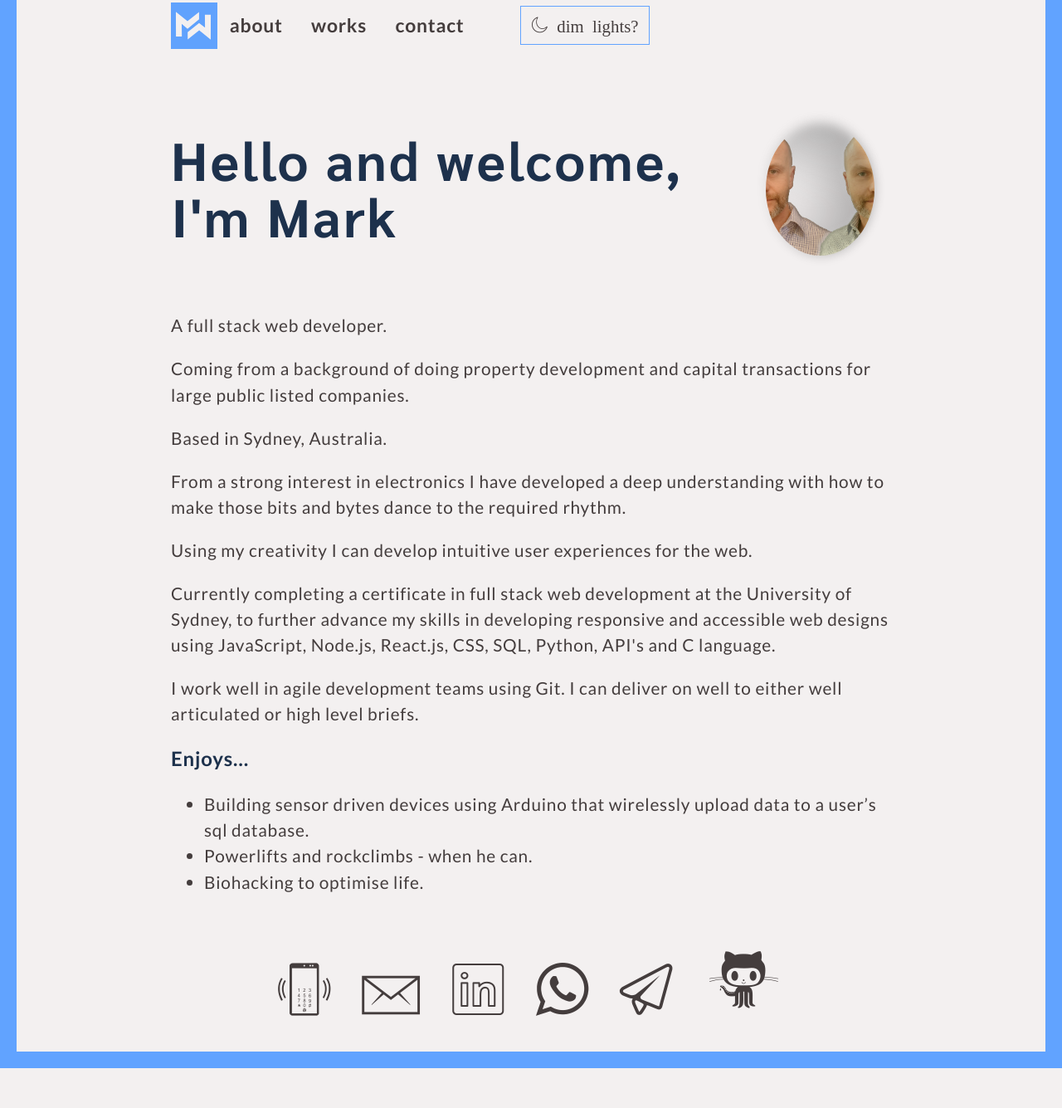
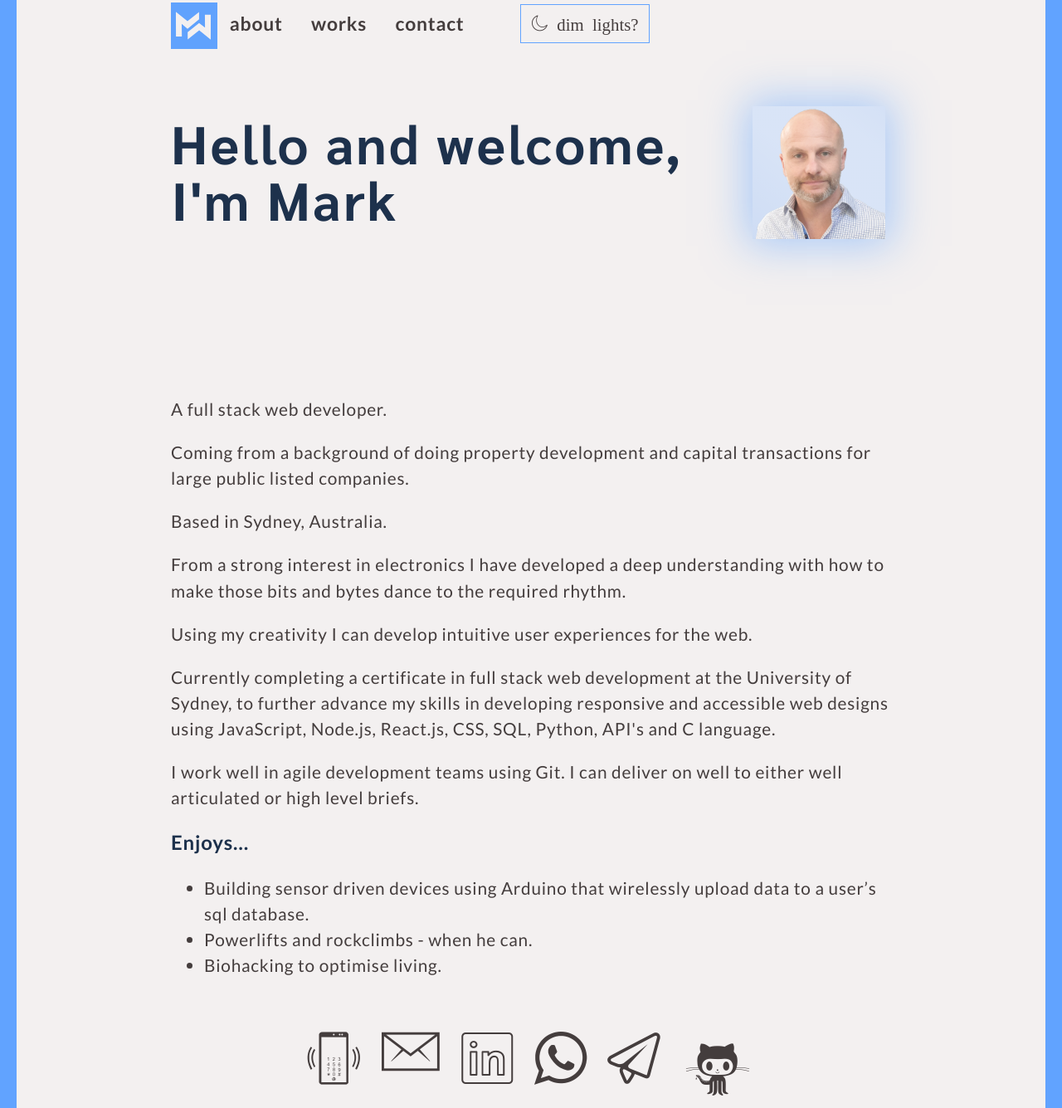
Before and after one commit to Mark33Mark/FSF-dev-portfolio-1, a plain HTML site: page index.html in a window 1280 px wide. Shown: the part 57-1392 px from the top of the page at 83% size. Before the commit the page ends 1344 px from the top, so only its background shows below. Drawn offline with Linux system fonts and the light colour scheme; no server answers; files whose address does not match are found by name.

Commit message:
Restyled a lot of the elements. Removed the weird portrait pic effect, I didn't like it from the start.  Replaced with a cool effect that has my head following the mouse.

```diff
--- a/css/style.css
+++ b/css/style.css
@@ -492,7 +492,7 @@ dd a {
 
 .b-site-header {
   display: flex;
-  align-items: flex-end;
+  align-items: center;
 }
 
 .contact-header, .works-header{
@@ -509,6 +509,7 @@ dd a {
   z-index: 1;
   display: flex;
   flex-flow: row nowrap;
+  align-items: center;
   justify-content: space-around;
   box-shadow: 0 -1px 10px 3px rgba(68, 61, 61, 0.3);
 }
@@ -556,13 +557,14 @@ dd a {
  *  Base settings
  * ================================================================================ */
 
- .hide-me{
+.hide-me{
   display: none;
 }
 
 .animate-fading {
   animation: fading 10s infinite;
 }
+
 @keyframes fading {
   0% {
     opacity: 0;
@@ -573,6 +575,18 @@ dd a {
   100% {
     opacity: 0;
   }
+}
+
+#b-quote-me{
+  height: 7.5rem;
+}
+
+.b-vertical-centre{
+  margin: 0;
+  position: relative;
+  top: 50%;
+  -ms-transform: translateY(-50%);
+  transform: translateY(-50%);
 }
 
 .b-intro{
@@ -652,9 +666,11 @@ dd a {
   color: var(--button-hover);
 }
 
-.b-social__container {
+.b-social-network {
   display: flex;
   justify-content: center;
+  flex-wrap: wrap;
+  margin-top: 4rem;
 }
 
 .b-social__type {
@@ -677,6 +693,12 @@ dd a {
 .b-tag {
   display: inline-block;
   margin-right: 1rem;
+}
+
+.b-contact-icons{
+  display: inline-block;
+  margin: 0 0.75rem;
+  font-size: 4rem;
 }
 
 .b-tag:before {
@@ -728,241 +750,56 @@ dd a {
   font-size: 1rem;
 }
 
+
 /* ---------------------------------------------------------------
- * Sphere animation
+ * Mouse effect animation
+ * https://www.creativebloq.com/inspiration/css-animation-examples
  * --------------------------------------------------------------- */
 
-.ball {
-  flex: 0 1 100%;
-  display: inline-block;
+.mouse-movement {
+  display: flex;
+  align-items: center;
+  justify-content: center;
+  height: 10rem;
   width: 100%;
-  height: 100%;
-  margin: 0;
-  border-radius: 50%;
-  position: relative;
-  background: url(../img/myPortrait_bubbleBoy2.png);
-  background-size: auto 100%;
-
-  -webkit-animation: move-map 90s infinite linear;
-  -moz-animation: move-map 90s infinite linear;
-  -o-animation: move-map 90s infinite linear;
-  -ms-animation: move-map 90s infinite linear;
-  animation: move-map 90s infinite linear;
 }
 
-.ball:hover{
-  animation-direction: reverse;
+.perspective-container {
+  perspective: 800px;
 }
 
-.ball:before {
+.card {
+  background-color: rgba(100, 165, 255, 0.265);
+  box-shadow: 0 0 3rem 0.5rem rgba(100,165,255,.5);
+  position: relative;
+  height: 10rem;
+  width: 10rem;
+  overflow: hidden; /* contains image sheen to image only */
+  --sheenX: 0;      /* Set in the JavaScript */
+  --sheenY: 0;
+}
+
+.card img{
+  height: 100%;
+  width: 100%;
+}
+
+.card::after {
   content: "";
   position: absolute;
-
-  background: radial-gradient(circle at top, white, rgba(255, 255, 255, 0) 58%);
-  border-radius: 50%;
-
-  top: 0%;
-  left: 0%;
-  opacity: 0.6;
-  height: 100%;
-  width: 100%;
-
-  filter: blur(0.4rem);
-  -webkit-filter: blur(0.4rem);
-  box-shadow: -40px 10px 70px 10px rgba(0,0,0,0.5) inset;
-  z-index: 2;
-}
-
-.ball:after {
-  display: none;
-  content: "";
-  position: absolute;
-  width: 100%;
-  height: 100%;
-  top: 0;
-  left: 0;
-  -webkit-filter: blur(0);
-  opacity: 0.3;
-  background: radial-gradient(circle at 50% 80%, #81e8f6,
-                            #76deef 10%, #055194 66%, #062745 100%);
-}
-
-.ball .shadow {
-position: absolute;
-width: 100%;
-height: 100%;
-background: radial-gradient(circle at 50% 50%, rgba(0, 0, 0, 0.4), rgba(0, 0, 0, 0.1) 40%, rgba(0, 0, 0, 0) 50%);
--webkit-transform: rotateX(90deg) translateZ(-4.5rem);
--moz-transform: rotateX(90deg) translateZ(-4.5rem);
--ms-transform: rotateX(90deg) translateZ(-4.5rem);
--o-transform: rotateX(90deg) translateZ(-4.5rem);
-transform: rotateX(90deg) translateZ(-4.5rem);
-z-index: -1;
-}
-
-.stage {
-  flex: 0 1 100%;
-  width: 8rem;
-  height: 8rem;
-}
-
-.ball.plain {
-  background: black;
-}
-
-.ball.plain:before,
-.ball.plain:after {
-    display: none;
-  }
-
-@-moz-keyframes move-map {
-  0% {
-    background-position: -849px 0; }
-
-  100% {
-    background-position: 0 0; } }
-
-@-webkit-keyframes move-map {
-  0% {
-    background-position: 0 0; }
-  100% {
-    background-position: -849px 0; }
-}
-
-
-@-o-keyframes move-map {
-  0% {
-    background-position: -849px 0; }
-
-  100% {
-    background-position: 0 0; } }
-
-@-ms-keyframes move-map {
-  0% {
-    background-position: -849px 0; }
-
-  100% {
-    background-position: 0 0; } }
-
-@keyframes move-map {
-  0% {
-    background-position: -849px 0; }
-
-  100% {
-    background-position: 0 0; } }
-
-
-/*
- * ================================================================================
- *  Media queries
- * ================================================================================ */
-
-
-@media (min-width: 1024px) {
-  .l-wrapper {
-    width: 70%;
-  }
-
-  .ball {
-
-    -webkit-animation: move-map 60s infinite linear;
-    -moz-animation: move-map 60s infinite linear;
-    -o-animation: move-map 60s infinite linear;
-    -ms-animation: move-map 60s infinite linear;
-    animation: move-map 60s infinite linear;
-  }
-
-  .stage {
-    flex: 0 1 75%;
-    width: 10rem;
-    height: 10rem;
-    display: inline-block;
-    margin: 1.25rem;
-    -webkit-perspective: 37.5rem;
-    -moz-perspective: 37.5rem;
-    -ms-perspective: 37.5rem;
-    -o-perspective: 37.5rem;
-    perspective: 37.5rem;
-    -webkit-perspective-origin: 50% 50%;
-    -moz-perspective-origin: 50% 50%;
-    -ms-perspective-origin: 50% 50%;
-    -o-perspective-origin: 50% 50%;
-    perspective-origin: 50% 50%;
-  }
-  .b-form {
-    width: 200%;
-    margin-bottom: 2rem;
-    text-align: right;
-  }
-}
-
- @media (min-width: 720px) {
-  html {
-    font-size: 1em;
-  }
-
-  .l-main {
-    margin: 8% 0 6%;
-  }
-}
-
-@media (min-width: 595px) {
-  .b-site-nav {
-    width: auto;
-    position: static;
-    display: block;
-    margin-left: 0;
-    margin-bottom: 0.25em;
-    padding: 0;
-    background: 0 0;
-    box-shadow: none;
-  }
-
-  .b-site--theme-text {
-    display: inline;
-  }
-
-  .b-work__title {
-    font-size: 3em;
-  }
-
-  .l-body {
-    height: 100%;
-    min-height: 100vh;
-    border: 1.25rem solid var(--royal-blue) !important;
-    position: relative;
-  }
-
-  .b-intro__greeting {
-    flex: 0 1 400%;
-    display: inline-block;
-    margin-left: 0;
-    margin-bottom: 0.35rem;
-    font-size: 4rem;
-    line-height: 1.05;
-    letter-spacing: 0.2rem;
-  }
-}
-
-@media (max-width: 526px) {
-  .b-site-nav__link {
-    background-image: none;
-    color: var(--link-teal);
-  }
-}
-
-
-@media (min-width: 514px) {
-  .l-wrapper {
-    margin: 2.5rem auto;
-  }
+  top: -400px;
+  right: -400px;
+  bottom: -400px;
+  left: -400px;
+  background: linear-gradient(217deg, rgba(255,255,255,0), rgba(255,255,255,0) 35%, rgba(255,255,255,0.25) 45%, rgba(255,255,255,.25) 50%, rgba(255,255,255,0) 60%, rgba(255,255,255,0) 100%);
+  transform: translateX(var(--sheenX)) translateY(var(--sheenY));
 }
 
 /* ---------------------------------------------------------------
  * Form loader animation
  * --------------------------------------------------------------- */
 
- .submit-loader {
+.submit-loader {
 	margin: 1.2rem auto 3rem;
 	width: 70px;
 	text-align: center;
@@ -1025,6 +862,90 @@ z-index: -1;
 	}
 }
 
+/*
+ * ================================================================================
+ *  Media queries
+ * ================================================================================ */
+
+
+@media (min-width: 1024px) {
+  .l-wrapper {
+    width: 70%;
+  }
+
+  .b-form {
+    width: 200%;
+    margin-bottom: 2rem;
+    text-align: right;
+  }
+}
+
+@media (min-width: 720px) {
+  html {
+    font-size: 1em;
+  }
+
+  .l-main {
+    margin: 8% 0 6%;
+  }
+}
+
+@media (min-width: 595px) {
+  .b-site-nav {
+    width: auto;
+    position: static;
+    display: block;
+    margin-left: 0;
+    margin-bottom: 0.25em;
+    padding: 0;
+    background: 0 0;
+    box-shadow: none;
+  }
+
+  .card {
+    background-color: rgba(100, 165, 255, 0.278);
+  }
+
+  .b-site--theme-text {
+    display: inline;
+  }
+
+  .b-work__title {
+    font-size: 3em;
+  }
+
+  .l-body {
+    height: 100%;
+    min-height: 100vh;
+    border: 1.25rem solid var(--royal-blue) !important;
+    position: relative;
+  }
+
+  .b-intro__greeting {
+    flex: 0 1 400%;
+    display: inline-block;
+    margin-left: 0;
+    margin-bottom: 0.35rem;
+    font-size: 4rem;
+    line-height: 1.05;
+    letter-spacing: 0.2rem;
+  }
+}
+
+@media (max-width: 526px) {
+  .b-site-nav__link {
+    background-image: none;
+    color: var(--link-teal);
+  }
+}
+
+
+@media (min-width: 514px) {
+  .l-wrapper {
+    margin: 2.5rem auto;
+  }
+}
+
 /* ---------------------------------------------------------------
  * That's all there is.
  * --------------------------------------------------------------- */
--- a/index.html
+++ b/index.html
@@ -44,7 +44,7 @@
 
   </head>
 
-  <body class="l-body">
+  <body class="l-body"  onmousemove="handleMouseMove(event)" onmouseout="clearCoOrdinates()">
     <div class="l-wrapper">
       <header class="b-site-header">
         <a class="b-logo" href="doc/resume_MarkWatson.pdf" target="_blank"><img src="img/Logo.svg" /></a>
@@ -66,13 +66,15 @@
 
           <h1 class="b-intro__greeting">Hello and welcome,<br /> I&#39;m Mark</h1>
 
-          <section class="stage">
-            <figure class="ball bubble">
-              <span class="shadow"></span>
-            </figure>
+          <div class="mouse-movement" >
+            <div class="perspective-container">
+              <div id ="movable" class="card"><img src = "./img/myPortrait.png"></div>
+            </div>
+          </div>
+
         </section>
-        </section>
-        <div id="quote-me"></div>
+
+        <div id="b-quote-me"></div>
 
           <p> A full stack web developer.
           <p> Coming from a background of doing property development and capital transactions for large public listed companies.</p>
@@ -90,51 +92,43 @@
           <ul>
             <li>Building sensor driven devices using Arduino that wirelessly upload data to a user’s sql database. </li>
             <li>Powerlifts and rockclimbs - when he can.</li>
-            <li>Biohacking to optimise life.</li>
+            <li>Biohacking to optimise living.</li>
           </ul>
 
 
       </main>
 
       <section class="b-social__container">
-        <!--  adding my mobile phone number this way for search engines to
-              find it easier, method grabbed from:
-              http://thenewcode.com/536/Adding-Phone-Numbers-To-Web-Pages-With-HTML5-and-Microdata
-          -->
-        <address class="social-network" itemscope itemtype="http://schema.org/LocalBusiness">
-          <div class = "hide-me" itemprop="name">Mark Watson | Web Developer</div>
-          <span itemprop="telephone" class="my-mobile-number">
+        <address class="b-social-network" itemscope itemtype="http://schema.org/LocalBusiness">
             <a href="tel:+61448488884">
-              <div class="icon-mobile-phone" style="font-size: 4rem; display: inline-block; margin: 0 1rem;""></div>
+              <div class="b-contact-icons icon-mobile-phone"></div>
             </a>
-          </span>
 
           <a  href="mailto:hi@watsonised.com?subject=Sending%20you%20this%20email%20from%20your%20website&body=Hi%20Mark,%20I'm%20emailing%20you%20from%20your%20website."
               aria-label="send me an email by selecting this icon">
-          <div class="icon-SVG_Envelope_tight" style="font-size: 3rem; display: inline-block; margin: 0 1rem;""></div>
+            <div class="b-contact-icons icon-SVG_Envelope_tight" style="font-size: 3rem;"></div>
           </a>
 
           <a href="https://www.linkedin.com/in/mark-watsonised/" target="_blank" aria-label="have a look at my LinkedIn message and contact me by selecting this icon">
-          <div class="icon-SVG_Linkedin" style="font-size:4rem; display: inline-block; margin: 0 1rem;""></div>
+            <div class="b-contact-icons icon-SVG_Linkedin"></div>
           </a>
 
           <a  href="https://wa.me/61448488884?text=Hi%20Mark,%0DI%20found%20you%20via%20your%20website%20and%20was%20wondering%0D"
               target="_blank" aria-label="send me a whatsapp message by selecting this icon">
-          <div class="icon-SVG_Whatsapp" style="font-size: 4rem; display: inline-block; margin: 0 1rem;""></div>
+            <div class="b-contact-icons icon-SVG_Whatsapp"></div>
           </a>  <!--https://faq.whatsapp.com/general/chats/how-to-use-click-to-chat-->
 
           <a href="https://t.me/watsonised" target="_blank" aria-label="send me a Telegram message by selecting this icon">
-          <div class="icon-SVG_PaperPlane" style="font-size: 4rem; display: inline-block; margin: 0 1rem;"></div>
+            <div class="b-contact-icons icon-SVG_PaperPlane"></div>
           </a>
 
           <a href="https://github.com/Mark33Mark" target="_blank" aria-label="have a look at my Github repository by selecting this icon">
-          <div class="icon-SVG_Github" style="font-size: 6rem; display: inline-block; margin: 0 1rem;""></div>
+            <div class="b-contact-icons icon-SVG_Github" style="font-size: 5.5rem;"></div>
           </a>
         </address>
       </section>
     </div>
 
+    <script type="text/javascript" src="./js/main.js?ver=1.1"></script>
   </body>
-  <script type="text/javascript" src="./js/main.js?ver=1.1"></script>
-
 </html>
```
Also changed, not shown: contact.html (+8 -15 lines), js/main.js (+35 -3 lines), works.html (+8 -15 lines), img/myPortrait_bubbleBoy.png (deleted), img/myPortrait_bubbleBoy2.png (deleted), 1 other file. Lines whose indentation alone changed are shown as unchanged.
